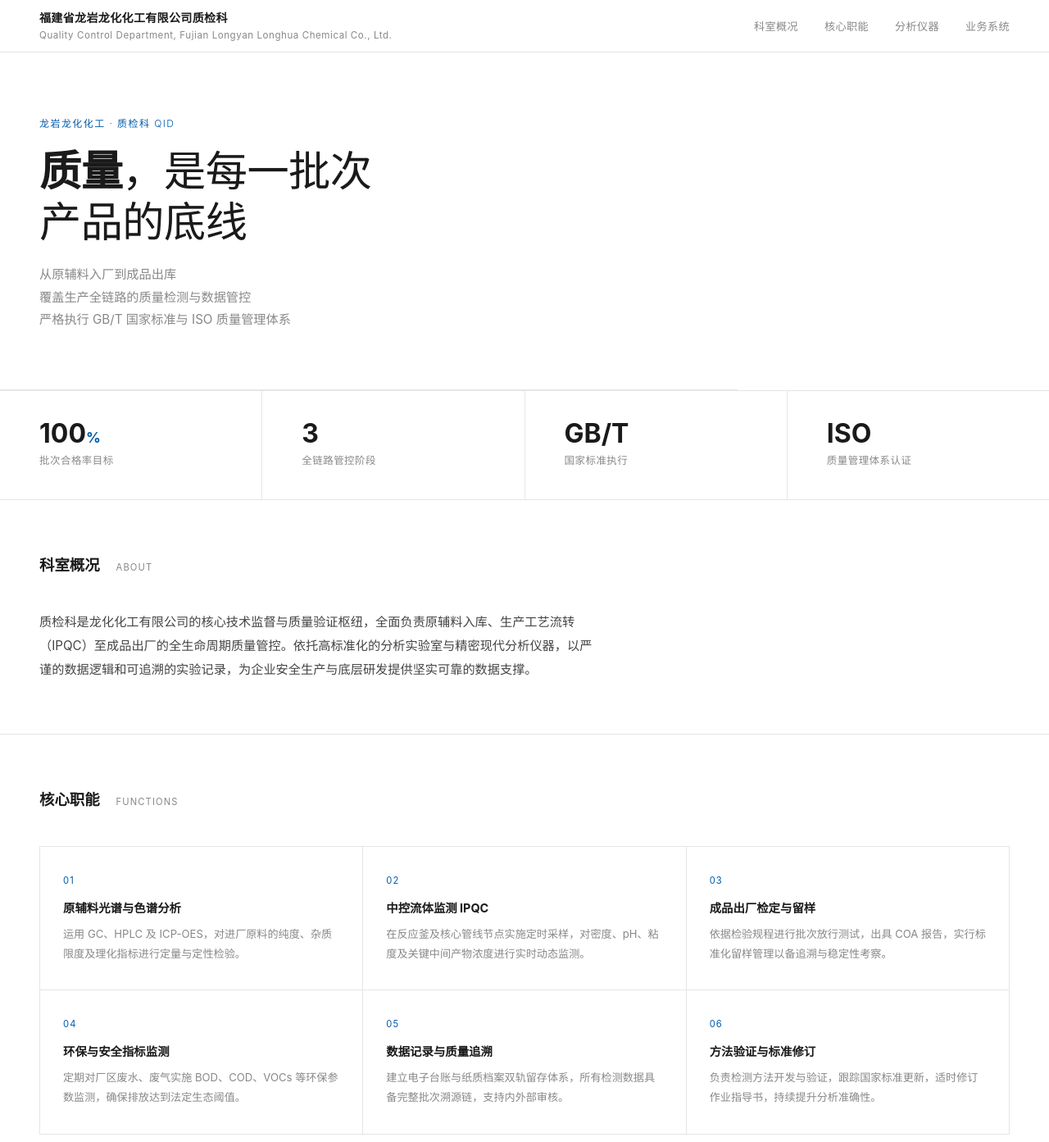
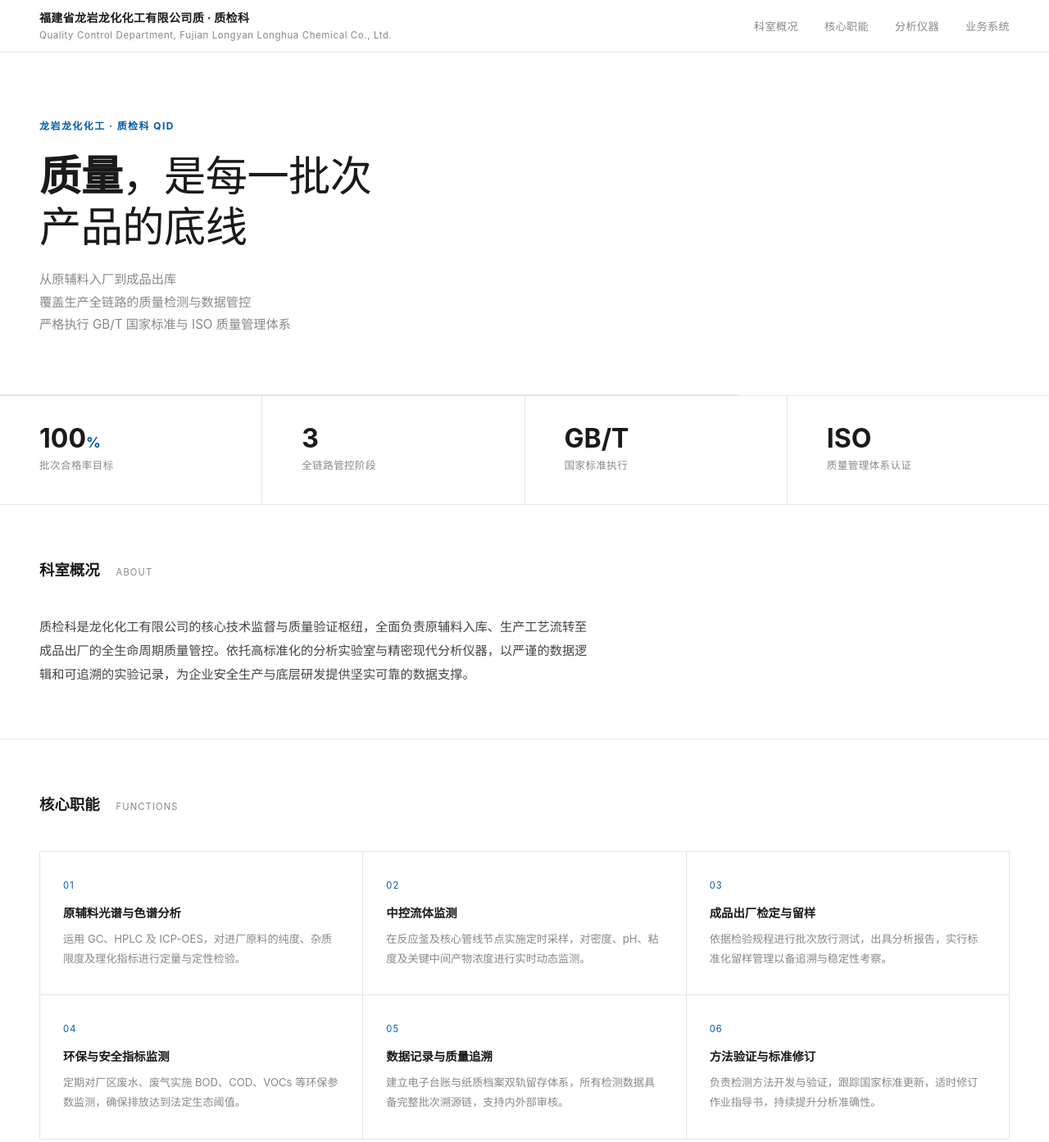
Before and after one commit to yuliuyu110/yuliuyu110.github.io, a plain HTML site: page index.html in a window 1280 px wide. Shown: the top 1393 px of the page at 82% size. Drawn offline with Linux system fonts and the light colour scheme.

Commit message:
Update index.html

```diff
--- a/index.html
+++ b/index.html
@@ -340,7 +340,7 @@
 <!-- NAV -->
 <nav>
     <div class="nav-brand">
-        <span class="name">福建省龙岩龙化化工有限公司质检科</span>
+        <span class="name">福建省龙岩龙化化工有限公司质 · 质检科</span>
         <span class="dept">Quality Control Department, Fujian Longyan Longhua Chemical Co., Ltd.</span>
     </div>
     <ul class="nav-links">
@@ -353,7 +353,7 @@
 
 <!-- HERO -->
 <div class="hero">
-    <h1><p class="hero-eyebrow">龙岩龙化化工 · 质检科 QID</p></h1>
+    <h3><p class="hero-eyebrow">龙岩龙化化工 · 质检科 QID</p></h3>
     <h1><strong>质量</strong>，是每一批次<br>产品的底线</h1>
     <p class="hero-desc">
         从原辅料入厂到成品出库<br>覆盖生产全链路的质量检测与数据管控<br>严格执行 GB/T 国家标准与 ISO 质量管理体系
@@ -387,7 +387,7 @@
         <span class="tag">About</span>
     </div>
     <p class="about-text">
-        质检科是龙化化工有限公司的核心技术监督与质量验证枢纽，全面负责原辅料入库、生产工艺流转（IPQC）至成品出厂的全生命周期质量管控。依托高标准化的分析实验室与精密现代分析仪器，以严谨的数据逻辑和可追溯的实验记录，为企业安全生产与底层研发提供坚实可靠的数据支撑。
+        质检科是龙化化工有限公司的核心技术监督与质量验证枢纽，全面负责原辅料入库、生产工艺流转至成品出厂的全生命周期质量管控。依托高标准化的分析实验室与精密现代分析仪器，以严谨的数据逻辑和可追溯的实验记录，为企业安全生产与底层研发提供坚实可靠的数据支撑。
     </p>
 </div>
 
@@ -405,13 +405,13 @@
         </div>
         <div class="func-cell">
             <div class="func-num">02</div>
-            <h3>中控流体监测 IPQC</h3>
+            <h3>中控流体监测</h3>
             <p>在反应釜及核心管线节点实施定时采样，对密度、pH、粘度及关键中间产物浓度进行实时动态监测。</p>
         </div>
         <div class="func-cell">
             <div class="func-num">03</div>
             <h3>成品出厂检定与留样</h3>
-            <p>依据检验规程进行批次放行测试，出具 COA 报告，实行标准化留样管理以备追溯与稳定性考察。</p>
+            <p>依据检验规程进行批次放行测试，出具分析报告，实行标准化留样管理以备追溯与稳定性考察。</p>
         </div>
         <div class="func-cell">
             <div class="func-num">04</div>
```
